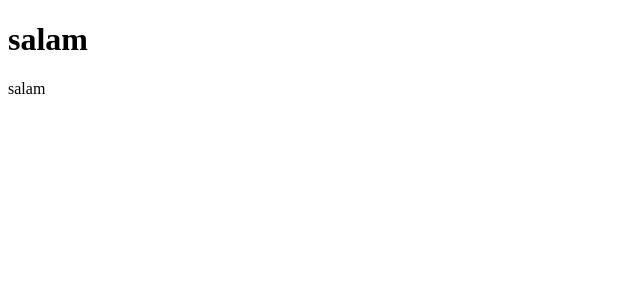
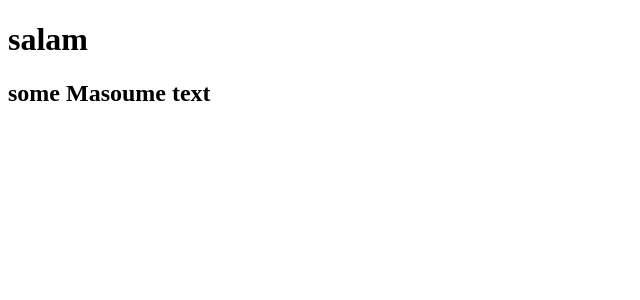
Before and after one commit to Masoume-vesali1993/practice-react, a React (Create React App) app: page / in a window 1280 px wide. Shown: the top 300 px of the page, without its empty margins (0-640 px from the left). Built offline with nearby package versions, Linux system fonts and the light colour scheme.

Commit message:
use
js in component

```diff
--- a/src/Components/User.js
+++ b/src/Components/User.js
@@ -1,5 +1,9 @@
+import React from 'react';
 let User = function (){
-    return 'salam';
+    let u = {'name': 'Masoume'};
+    return (
+        <h2>some {u.name} text</h2>
+    );
 }
 
 export default User;
```
